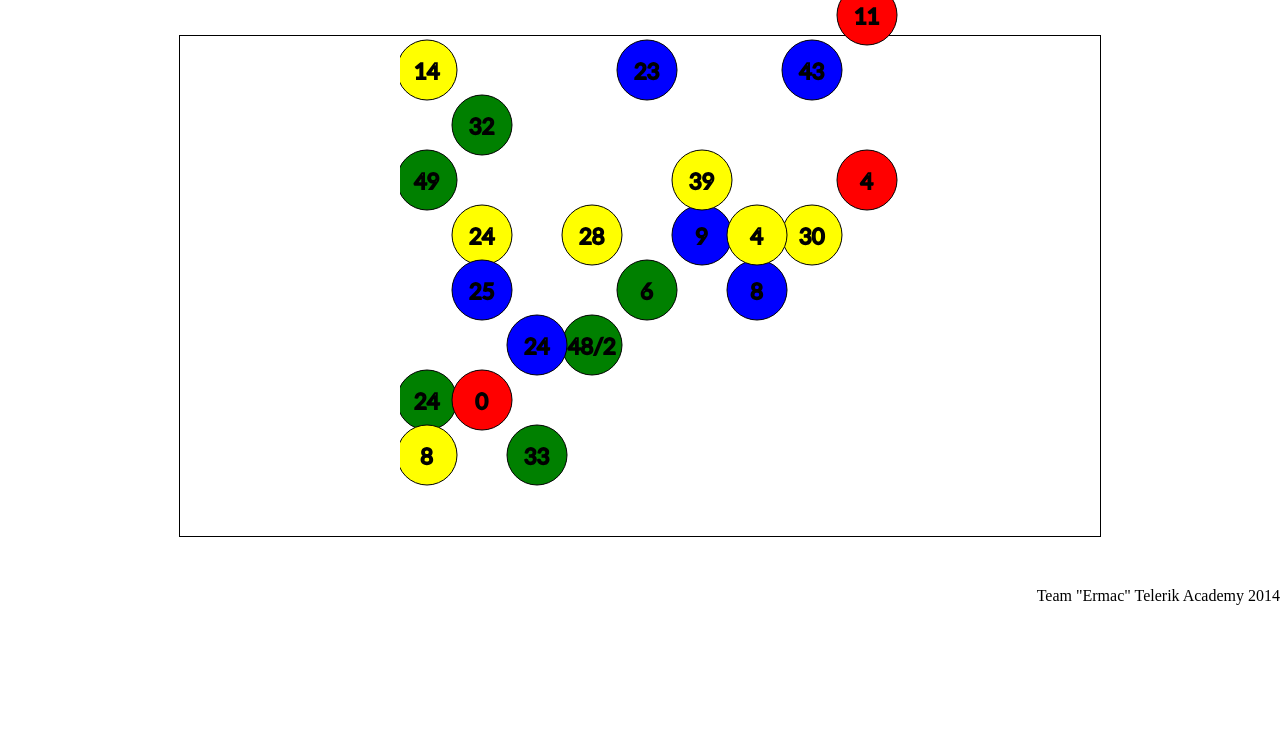
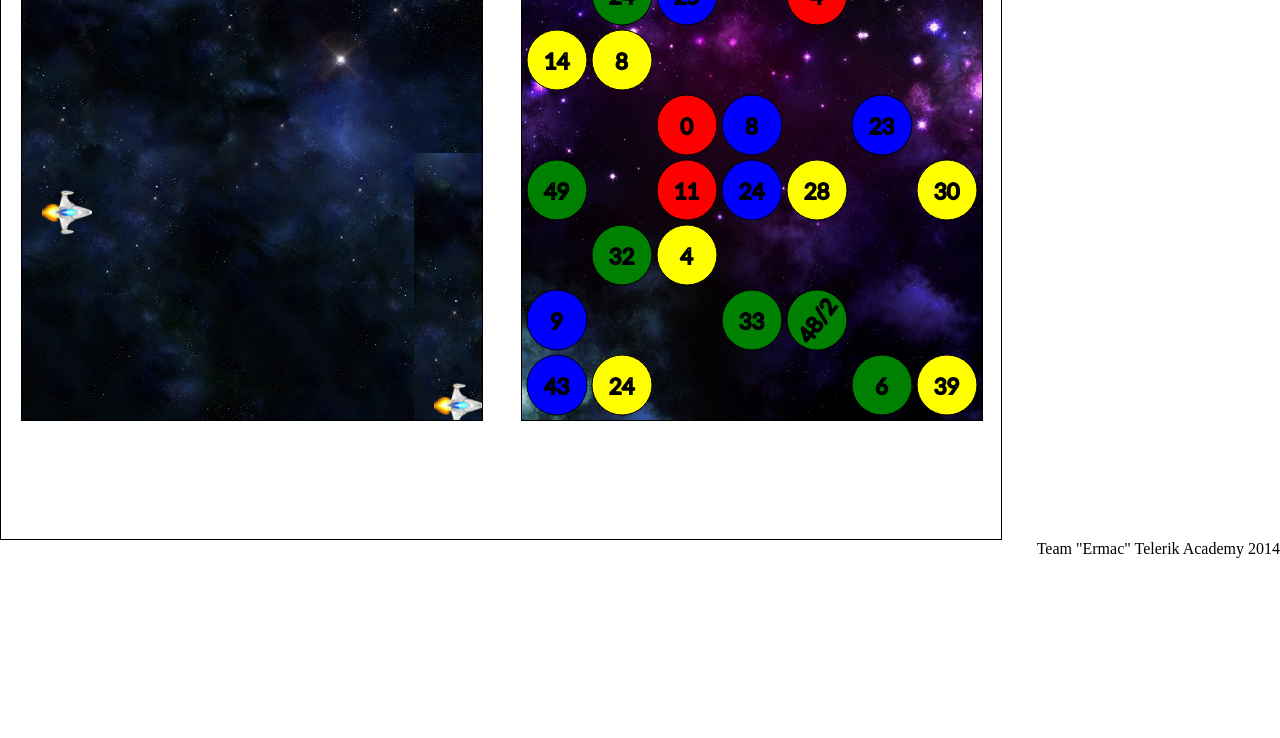
Before and after one commit to mitov90/BrainGame, a website: page BrainGame/brain-game.html in a window 1280 px wide. Shown: the part 62-800 px from the top of the page. Drawn offline with Linux system fonts and the light colour scheme.

Commit message:
added a sample first game - new - a space ship that dodges asteroids. Idea is that when solving tasks you get fuel. When you fly u need fuel. Its a new idea - if you dont support it I will delete this file.

```diff
--- a/BrainGame/brain-game.html
+++ b/BrainGame/brain-game.html
@@ -2,32 +2,24 @@
 <html xmlns="http://www.w3.org/1999/xhtml">
 <head>
     <title>Brain Game</title>
+
+    <link href="styles/style.css" rel="stylesheet" />
+
     <script src="bower_components/jquery/dist/jquery.min.js"></script>
     <script src="bower_components/kineticjs/kinetic.min.js"></script>
     <script src="bower_components/raphael/raphael-min.js"></script>
-    <script src="scripts/constants.js"></script>
-    <script src="scripts/AnswerNode.js"></script>
-    <script src="scripts/generateNumberNodes.js"></script>
-    <script src="scripts/drawingFunc.js"></script>
-    <script src="scripts/draw-test.js"></script>
-    <link href="styles/style.css" rel="stylesheet" />
-    <script src="scripts/number-nodes-game.js"></script>
+
+    <script src="scripts/ship-game.js"></script>
+    <script src="scripts/numbers-game.js"></script>
+    <script src="scripts/engine-game.js"></script>
 </head>
-    <body>
-        <header><h2>Brain Game</h2></header>
+    <body onload="runGame()">
         <div id="wrapper">
-            <div id="game-balance"></div>
-            <div id="game-number">
-                <script>
-                    var gameTest = getNumbersNodeGame(400, 50, 500);
-                    gameTest.attachObserverFunction(function (text) {
-                        console.log(text);
-                    });
-                    gameTest.startGame();
-                </script>
-            </div>
+            <div id="game-ship"></div>
+            <div id="game-numbers"></div>
             <div id="scores"></div>
         </div>
+
         <footer>Team "Ermac" Telerik Academy 2014</footer>
     </body>
 </html>
--- a/BrainGame/scripts/AnswerNode.js
+++ b/BrainGame/scripts/AnswerNode.js
@@ -1,4 +1,4 @@
-// returns a new Answer node - setting the x and y is NOT done here
+// returns a new Answer node - setting the x and y is NOT done here/
 function AnswerNode(x, y, text, color, shape, points) {
     this.x = x;
     this.y = y;
--- /dev/null
+++ b/BrainGame/scripts/engine-game.js
@@ -0,0 +1,17 @@
+function runGame() {
+    var shipGame = getShipGame('game-ship', 460);
+    shipGame.attachObserverFunction(function () {
+        // wait for explosion
+        setTimeout(gameIsOver, 1000);
+    });
+
+    var numbersGame = getNumbersGame(525, 25, 460);
+    numbersGame.attachObserverFunction(function (text) {
+        console.log(text);
+    });
+
+    function gameIsOver() {
+        // what to do when game over
+        alert('bye');
+    }
+}
--- a/BrainGame/scripts/number-nodes-game.js
+++ b/BrainGame/scripts/numbers-game.js
@@ -1,6 +1,5 @@
-
-// needs paperToDrawOn so that coordinates can be properly produced
-function getNumbersNodeGame(windowX, windowY, windowSize) {
+// needs coordinates ot top left window and size of window (must be square by logic for coordinates object)
+function getNumbersGame(windowX, windowY, windowSize) {
     // generates the main Raphael window
     var paperToDrawOn = Raphael(windowX, windowY, windowSize, windowSize);
 
@@ -9,7 +8,7 @@ function getNumbersNodeGame(windowX, windowY, windowSize) {
         // node properties:
         nodeSize: 30, // serves also for node circle radius
         nodeMoveTrajectoryLengthMultyplyer: 2, // all nodes move a little - this is by how much relative to their size
-        nodeMoveTrajectoryOverlapMultyplyer: 0.15, // all nodes will overlap a little - by this value * their size
+        nodeMoveTrajectoryOverlapMultyplyer: 0, // all nodes will overlap a little - by this value * their size
         allNodesCount: 20,
         closeToAnswerNodesCount: 2, // nodes with the same answer as the real one but with different color
         colors: ['green', 'red', 'blue', 'yellow'],
@@ -73,8 +72,8 @@ function getNumbersNodeGame(windowX, windowY, windowSize) {
         // all nodes are Raphael set objects
 
         // this is a sample animation for the equation node
-        var anim = Raphael.animation({ "transform": "r 360" }, 2000, "bounce");
-        equationNode.set.animate(anim.delay(500)); // run the given animation after 500 ms
+        var anim = Raphael.animation({ "transform": "r 360" }, 3000, "bounce");
+        equationNode.set.animate(anim.repeat(1000)); // run the given animation after 500 ms
 
         return {
             equationNode: equationNode,
@@ -137,10 +136,12 @@ function getNumbersNodeGame(windowX, windowY, windowSize) {
 
     var observerFunction;
 
+    RefreshAllNodesObject();
+
     return {
         constants: constants,
-        startGame: RefreshAllNodesObject,
-        attachObserverFunction: SubscribeToGameObserver,
+        getNewLevel:RefreshAllNodesObject,
+        attachObserverFunction: attachObserverFunction,
     }
 
     // takes a allNodesObj and changes its Answer node elements properties (text and color)
@@ -348,7 +349,7 @@ function getNumbersNodeGame(windowX, windowY, windowSize) {
         return Math.floor(Math.random() * x);
     }
 
-    function SubscribeToGameObserver(notifyFunction) {
+    function attachObserverFunction(notifyFunction) {
         observerFunction = notifyFunction;
     }
 
--- /dev/null
+++ b/BrainGame/scripts/ship-game.js
@@ -0,0 +1,292 @@
+// needs coordinates ot top left window and size of window (square as the other game)
+function getShipGame(containerID, windowSize) {
+    var stage = new Kinetic.Stage({
+        container: containerID,
+        width: windowSize,
+        height: windowSize
+    });
+
+    var constants = {
+        moveSpeed: 10,
+        asteroidsCount: 10,
+        asteroidSizeVary: 2,
+        asteroidSizeConst: 20,
+        addNewAsteroidTime1: 1500,
+        addNewAsteroidTime2: 3300,
+        moveAsteroidsTime: 20,
+    }
+
+    var observerFunction = false;
+
+    var layer = new Kinetic.Layer();
+
+    // background setUp
+    var backgroundImage = new Image();
+    backgroundImage.src = 'images/ship-game/background.jpg';
+    var backgroundKinetic = new Kinetic.Image({
+        image: backgroundImage,
+    });
+    layer.add(backgroundKinetic);
+
+    // ship
+    var shipImageSprites = new Image();
+    shipImageSprites.src = 'images/ship-game/shipSprite.png';
+    var ship = new Kinetic.Sprite({
+        x: 20,
+        y: 230,
+        image: shipImageSprites,
+        animation: 'fly',
+        animations: {
+            fly: [
+                0, 0, 50, 45,
+                53, 0, 50, 45,
+                105, 0, 50, 45,
+                53, 0, 50, 45,
+            ],
+        },
+        frameRate: 15,
+        frameIndex: 0
+    });
+    layer.add(ship);
+    ship.start();
+
+    // player movement
+    window.addEventListener("keydown", checkMove);
+    function checkMove(e) {
+        switch (e.keyCode) {
+            case 38: // Up Arrow
+            case 87: // W
+                ship.setY(ship.getY() - constants.moveSpeed);
+                if (ship.getY() < 0) {
+                    ship.setY(0);
+                }
+                break;
+
+            case 40: // Down Arrow
+            case 83: // S
+                ship.setY(ship.getY() + constants.moveSpeed);
+                // vertical size of ship is 45 and field size is 460
+                if (ship.getY() > 460 - 45) {
+                    ship.setY(460 - 45);
+                }
+                break;
+
+            case 37: // Left Arrow
+            case 65: // A
+                ship.setX(ship.getX() - constants.moveSpeed);
+                if (ship.getX() < 0) {
+                    ship.setX(0);
+                }
+                break;
+
+            case 39: // RightArrow
+            case 68: // D
+                ship.setX(ship.getX() + constants.moveSpeed);
+                // horizontal size of ship is 50 and field size is 460
+                if (ship.getX() > 460 - 50) {
+                    ship.setX(460 - 50);
+                }
+                break;
+        }
+        checkAsteroids();
+        e.preventDefault();
+    }
+
+    // asteroids
+    var asteroids = [];
+    var asteroidImage = new Image();
+    asteroidImage.src = 'images/ship-game/asteroid.png';
+    var adder1 = setInterval(addNewAsteroid, constants.addNewAsteroidTime1);
+    var adder2 = setInterval(addNewAsteroid, constants.addNewAsteroidTime2);
+
+    var mover = setInterval(moveAsteroids, constants.moveAsteroidsTime);
+
+    stage.add(layer);
+
+    return {
+        gameOver: gameOver,
+        attachObserverFunction: attachObserverFunction,
+    }
+
+    function attachObserverFunction(notifyFunction) {
+        observerFunction = notifyFunction;
+    }
+
+    function moveAsteroids() {
+        for (var i = 0; i < asteroids.length; i++) {
+            asteroids[i].setX(asteroids[i].getX() - 2);
+            if (asteroids[i].getX() <= -100) {
+                asteroids.shift();
+            }
+        }
+        checkAsteroids();
+    }
+
+    function addNewAsteroid() {
+        asteroids.push(getAsteroid(layer, asteroidImage, getRandom(constants.asteroidSizeVary * constants.asteroidSizeConst) + 2 * constants.asteroidSizeConst));
+
+        function getAsteroid(currLayerToUse, imageToUse, sizeToUse) {
+            var currAsteroid = new Kinetic.Image({
+                image: imageToUse,
+                width: sizeToUse,
+                height: sizeToUse,
+                x: 460 - sizeToUse,
+                y: getRandom(460 - sizeToUse),
+            });
+            currLayerToUse.add(currAsteroid);
+
+            return currAsteroid;
+        }
+    }
+
+    function checkAsteroids() {
+        for (var i = 0; i < asteroids.length; i++) {
+            if (checkCollision(ship.getX() + 18,
+                               ship.getY() + 16,
+                               asteroids[i].attrs.x + asteroids[i].attrs.width / 2,
+                               asteroids[i].attrs.y + asteroids[i].attrs.height / 2,
+                               22, asteroids[i].attrs.width / 2)) {
+                gameOver();
+            }
+        }
+
+        function checkCollision(c1X, c1Y, c2X, c2Y, R1, R2) {
+            return (c1X - c2X) * (c1X - c2X) + (c1Y - c2Y) * (c1Y - c2Y) <= (R1 + R2) * (R1 + R2);
+        }
+    }
+
+    function getRandom(x) {
+        return Math.floor(Math.random() * x);
+    }
+
+    function gameOver() {
+        if (observerFunction) {
+            observerFunction();
+        }
+        window.removeEventListener("keydown", checkMove);
+        clearInterval(adder1);
+        clearInterval(adder2);
+        clearInterval(mover);
+        explode();
+
+        function explode() {
+            var explosion = new Image();
+            explosion.src = 'images/ship-game/explode.png';
+            var boom = new Kinetic.Sprite({
+                x: ship.getX() - 25,
+                y: ship.getY() - 22,
+                image: explosion,
+                animation: 'explode',
+                animations: {
+                    explode: [
+                        0, 0, 100, 100,
+                        100, 0, 100, 100,
+                        200, 0, 100, 100,
+                        300, 0, 100, 100,
+                        400, 0, 100, 100,
+                        500, 0, 100, 100,
+                        600, 0, 100, 100,
+                        700, 0, 100, 100,
+                        800, 0, 100, 100,
+                        900, 0, 100, 100,
+                        0, 100, 100, 100,
+                        100, 100, 100, 100,
+                        200, 100, 100, 100,
+                        300, 100, 100, 100,
+                        400, 100, 100, 100,
+                        500, 100, 100, 100,
+                        600, 100, 100, 100,
+                        700, 100, 100, 100,
+                        800, 100, 100, 100,
+                        900, 100, 100, 100,
+                        0, 200, 100, 100,
+                        100, 200, 100, 100,
+                        200, 200, 100, 100,
+                        300, 200, 100, 100,
+                        400, 200, 100, 100,
+                        500, 200, 100, 100,
+                        600, 200, 100, 100,
+                        700, 200, 100, 100,
+                        800, 200, 100, 100,
+                        900, 200, 100, 100,
+                        0, 300, 100, 100,
+                        100, 300, 100, 100,
+                        200, 300, 100, 100,
+                        300, 300, 100, 100,
+                        400, 300, 100, 100,
+                        500, 300, 100, 100,
+                        600, 300, 100, 100,
+                        700, 300, 100, 100,
+                        800, 300, 100, 100,
+                        900, 300, 100, 100,
+                        0, 400, 100, 100,
+                        100, 400, 100, 100,
+                        200, 400, 100, 100,
+                        300, 400, 100, 100,
+                        400, 400, 100, 100,
+                        500, 400, 100, 100,
+                        600, 400, 100, 100,
+                        700, 400, 100, 100,
+                        800, 400, 100, 100,
+                        900, 400, 100, 100,
+                        0, 500, 100, 100,
+                        100, 500, 100, 100,
+                        200, 500, 100, 100,
+                        300, 500, 100, 100,
+                        400, 500, 100, 100,
+                        500, 500, 100, 100,
+                        600, 500, 100, 100,
+                        700, 500, 100, 100,
+                        800, 500, 100, 100,
+                        900, 500, 100, 100,
+                        0, 600, 100, 100,
+                        100, 600, 100, 100,
+                        200, 600, 100, 100,
+                        300, 600, 100, 100,
+                        400, 600, 100, 100,
+                        500, 600, 100, 100,
+                        600, 600, 100, 100,
+                        700, 600, 100, 100,
+                        800, 600, 100, 100,
+                        900, 600, 100, 100,
+                        0, 700, 100, 100,
+                        100, 700, 100, 100,
+                        200, 700, 100, 100,
+                        300, 700, 100, 100,
+                        400, 700, 100, 100,
+                        500, 700, 100, 100,
+                        600, 700, 100, 100,
+                        700, 700, 100, 100,
+                        800, 700, 100, 100,
+                        900, 700, 100, 100,
+                        0, 800, 100, 100,
+                        100, 800, 100, 100,
+                        200, 800, 100, 100,
+                        300, 800, 100, 100,
+                        400, 800, 100, 100,
+                        500, 800, 100, 100,
+                        600, 800, 100, 100,
+                        700, 800, 100, 100,
+                        800, 800, 100, 100,
+                        900, 800, 100, 100,
+                        0, 900, 100, 100,
+                        100, 900, 100, 100,
+                        200, 900, 100, 100,
+                        300, 900, 100, 100,
+                        400, 900, 100, 100,
+                        500, 900, 100, 100,
+                        600, 900, 100, 100,
+                        700, 900, 100, 100,
+                        800, 900, 100, 100,
+                        900, 900, 100, 100,
+                    ],
+                },
+                frameRate: 91,
+                frameIndex: 0
+            });
+            layer.add(boom);
+            boom.start();
+        }
+    }
+
+}
--- a/BrainGame/styles/style.css
+++ b/BrainGame/styles/style.css
@@ -1,37 +1,35 @@
-* {
-    -webkit-user-select: none;
-    -moz-user-select: none;
-    -ms-user-select: none;
-    -o-user-select: none;
-    user-select: none;
-}
-
-*:active,
-*:hover {
-  cursor: default;
-}
-
 body {
     padding: 0;
     margin: 0;
 }
 
 #wrapper {
-    margin: 50px auto;
-
+    /*margin: 50px auto;*/
      /*for testing purpose*/
-    width: 920px;
-    height: 500px;
+    width: 1000px;
+    height: 600px;
     border: 1px solid black;
+    position:relative;
 }
 
-header {
-    text-align: center;
-}
 footer {
     text-align: right;
 }
 
-#wrapper > div {
-    float: left;
+#game-numbers {
+    margin:20px;
+    position:absolute;
+    left:500px;
+    border:1px solid black;
+    width:460px;
+    height:460px;
+    background-image:url("../images/numbers-game/background.jpg");
 }
+#game-ship {
+    margin:20px;
+    position:absolute;
+    left:0;
+    border:1px solid black;
+    width:460px;
+    height:460px;
+}
```
Also changed, not shown: BrainGame/images/numbers-game/background.jpg (added), BrainGame/images/ship-game/background.jpg (added), BrainGame/images/ship-game/explode.png (added), BrainGame/images/ship-game/shipSprite.png (added), 1 other file.
